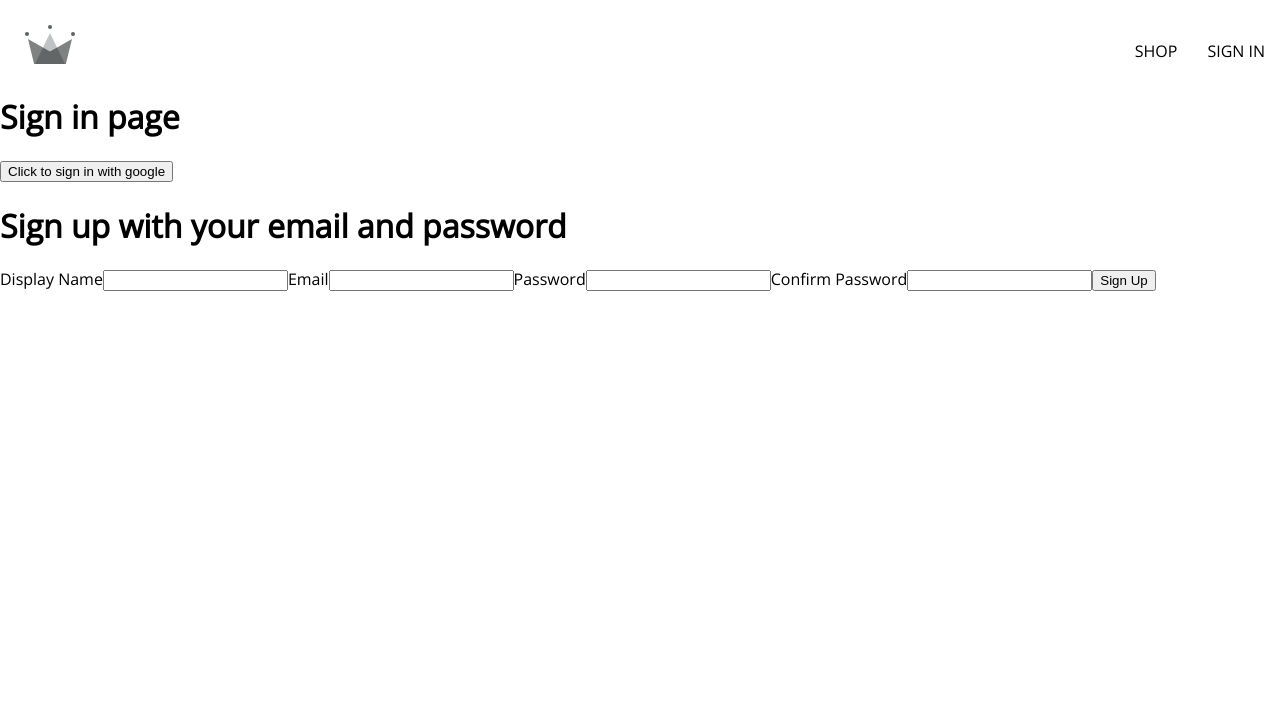
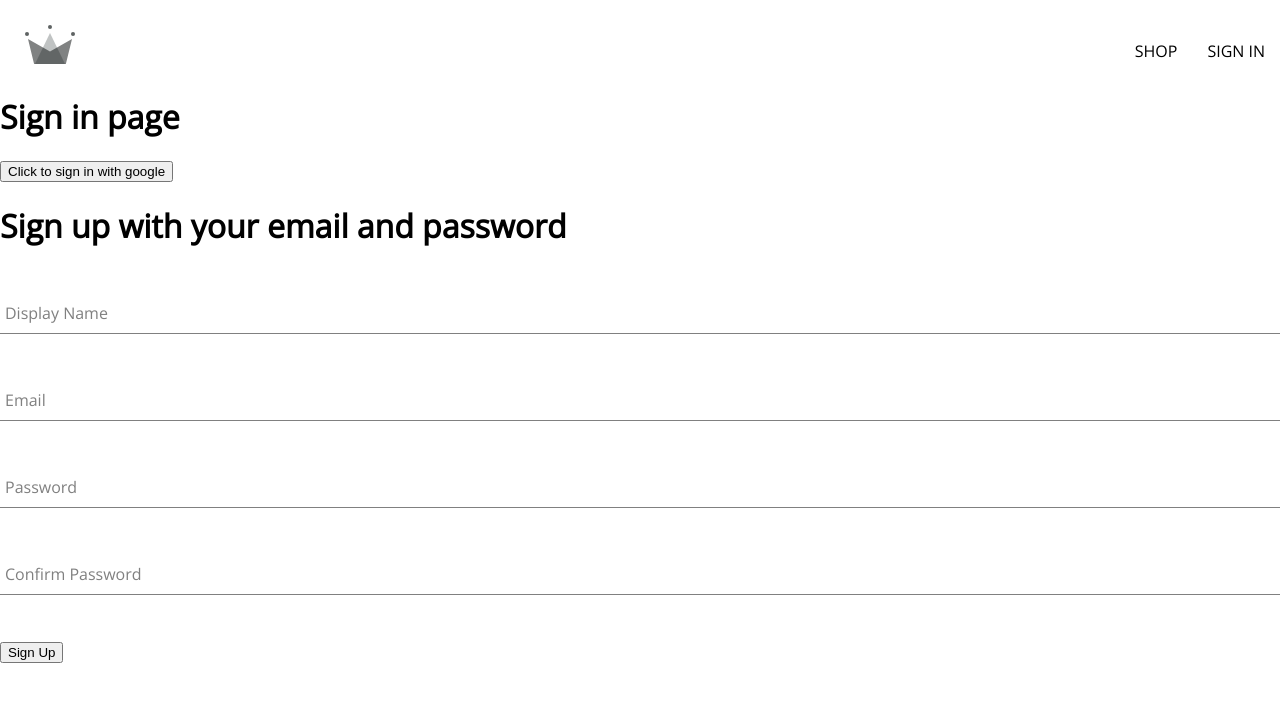
Before and after one commit to RyadC/clothing, a React (Create React App) app: page /sign-in in a window 1280 px wide. Shown: the top 702 px of the page. Built offline with nearby package versions, Linux system fonts and the light colour scheme.

Commit message:
With otherProps

```diff
--- /dev/null
+++ b/src/components/form-input/form-input.component.jsx
@@ -0,0 +1,20 @@
+import './form-input.styles.scss';
+
+const FormInput = (props) => {
+
+  const { label, ...otherProps } = props
+
+  return (
+    <div className="group">
+      <input className='form-input' {...otherProps} />
+      {label && (
+        <label
+        className={`${otherProps.value.length ? 'shrink' : ''} form-input-label`} htmlFor="">
+          {label}
+        </label>
+      )}
+    </div>
+  )
+}
+
+export default FormInput;
--- /dev/null
+++ b/src/components/form-input/form-input.styles.scss
@@ -0,0 +1,54 @@
+$sub-color: grey;
+$main-color: black;
+
+@mixin shrinkLabel {
+  top: -14px;
+  font-size: 12px;
+  color: $main-color;
+}
+
+.group {
+  position: relative;
+  margin: 45px 0;
+
+  .form-input {
+    background: none;
+    background-color: white;
+    color: $sub-color;
+    font-size: 18px;
+    padding: 10px 10px 10px 5px;
+    display: block;
+    width: 100%;
+    border: none;
+    border-radius: 0;
+    border-bottom: 1px solid $sub-color;
+    margin: 25px 0;
+
+    &:focus {
+      outline: none;
+    }
+
+    &:focus ~ .form-input-label {
+      @include shrinkLabel();
+    }
+  }
+
+  input[type='password'] {
+    letter-spacing: 0.3em;
+  }
+
+  .form-input-label {
+    color: $sub-color;
+    font-size: 16px;
+    font-weight: normal;
+    position: absolute;
+    pointer-events: none;
+    left: 5px;
+    top: 10px;
+    transition: 300ms ease all;
+
+    &.shrink {
+      @include shrinkLabel();
+    }
+  }
+}
--- a/src/components/sign-up-form/sign-up-form.component.jsx
+++ b/src/components/sign-up-form/sign-up-form.component.jsx
@@ -1,5 +1,11 @@
+// REACT
 import { useState } from "react";
+
+// FIREBASE
 import { createAuthUserWithEmailAndPassword, createUserDocumentFromAuth } from "../../utils/firebase/firebase.utils";
+
+// COMPONENTS
+import FormInput from "../form-input/form-input.component";
 
 
 const defaultFormFields = {
@@ -55,17 +61,41 @@
     <div>
       <h1>Sign up with your email and password</h1>
       <form onSubmit={handleSubmit}>
-        <label htmlFor="">Display Name</label>
-        <input type="text" required onChange={handleChange} name="displayName" value={displayName} />
+        <FormInput
+          label="Display Name"
+          type="text"
+          required
+          onChange={handleChange}
+          name="displayName"
+          value={displayName}
+        />
 
-        <label htmlFor="">Email</label>
-        <input type="email" required onChange={handleChange} name="email" value={email} />
+        <FormInput
+          label="Email"
+          type="email"
+          required
+          onChange={handleChange}
+          name="email"
+          value={email}
+        />
 
-        <label htmlFor="">Password</label>
-        <input type="password" required onChange={handleChange} name="password" value={password} />
+        <FormInput
+          label="Password"
+          type="password"
+          required
+          onChange={handleChange}
+          name="password"
+          value={password}
+        />
 
-        <label htmlFor="">Confirm Password</label>
-        <input type="password" required onChange={handleChange} name="confirmPassword" value={confirmPassword} />
+        <FormInput
+          label="Confirm Password"
+          type="password"
+          required
+          onChange={handleChange}
+          name="confirmPassword"
+          value={confirmPassword}
+        />
 
         <button type="submit">Sign Up</button>
       </form>
```
